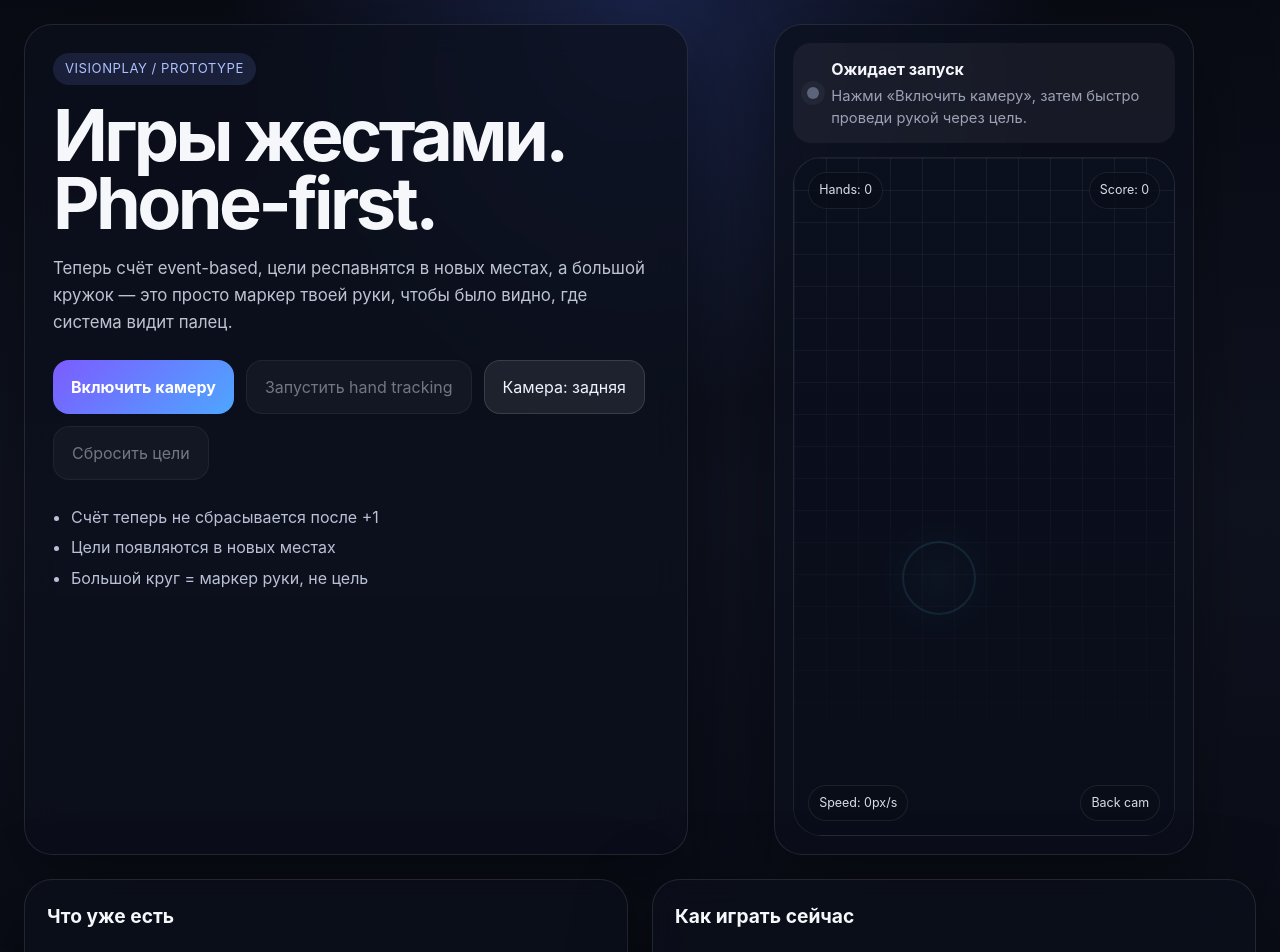
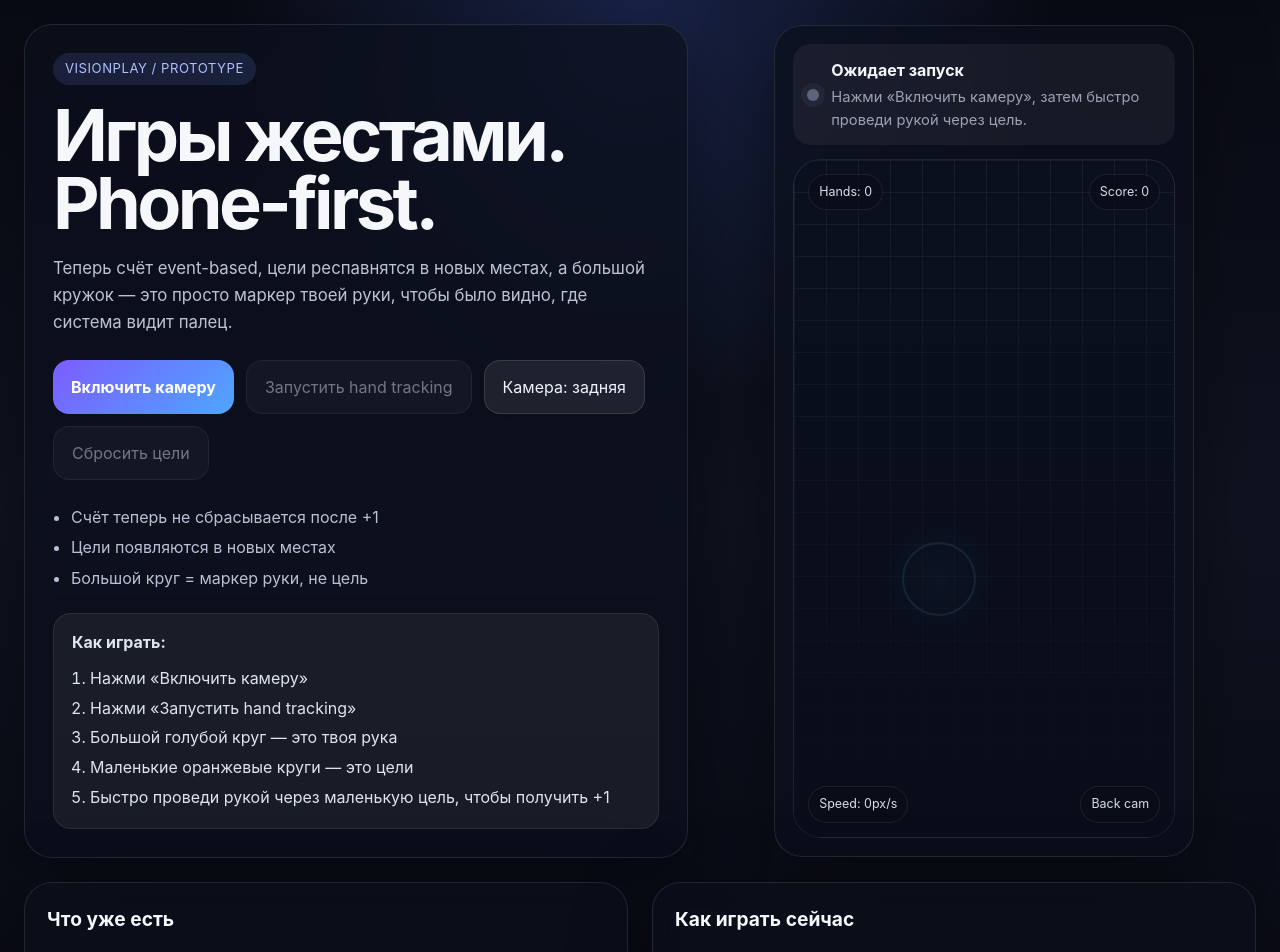
Before and after one commit to Zhaqe-kz/zhaqe-claw, a React (Vite) app in the folder app/: page / in a window 1280 px wide. Shown: the top 952 px of the page. Built offline with nearby package versions, Linux system fonts and the light colour scheme.

Commit message:
Add on-page gameplay instructions

```diff
--- a/app/src/App.css
+++ b/app/src/App.css
@@ -128,6 +128,26 @@ h1 {
   padding-left: 18px;
   color: rgba(226, 232, 255, 0.82);
   line-height: 1.9;
+}
+
+.instruction-box {
+  margin-top: 20px;
+  padding: 16px 18px;
+  border-radius: 18px;
+  background: rgba(255, 255, 255, 0.06);
+  border: 1px solid rgba(255, 255, 255, 0.08);
+  color: rgba(240, 245, 255, 0.92);
+}
+
+.instruction-box strong {
+  display: block;
+  margin-bottom: 10px;
+}
+
+.instruction-box ol {
+  margin: 0;
+  padding-left: 18px;
+  line-height: 1.85;
 }
 
 .phone-stage {
--- a/app/src/App.tsx
+++ b/app/src/App.tsx
@@ -377,6 +377,17 @@ function App() {
             <li>Цели появляются в новых местах</li>
             <li>Большой круг = маркер руки, не цель</li>
           </ul>
+
+          <div className="instruction-box">
+            <strong>Как играть:</strong>
+            <ol>
+              <li>Нажми «Включить камеру»</li>
+              <li>Нажми «Запустить hand tracking»</li>
+              <li>Большой голубой круг — это твоя рука</li>
+              <li>Маленькие оранжевые круги — это цели</li>
+              <li>Быстро проведи рукой через маленькую цель, чтобы получить +1</li>
+            </ol>
+          </div>
         </div>
 
         <div className="phone-stage">
```
